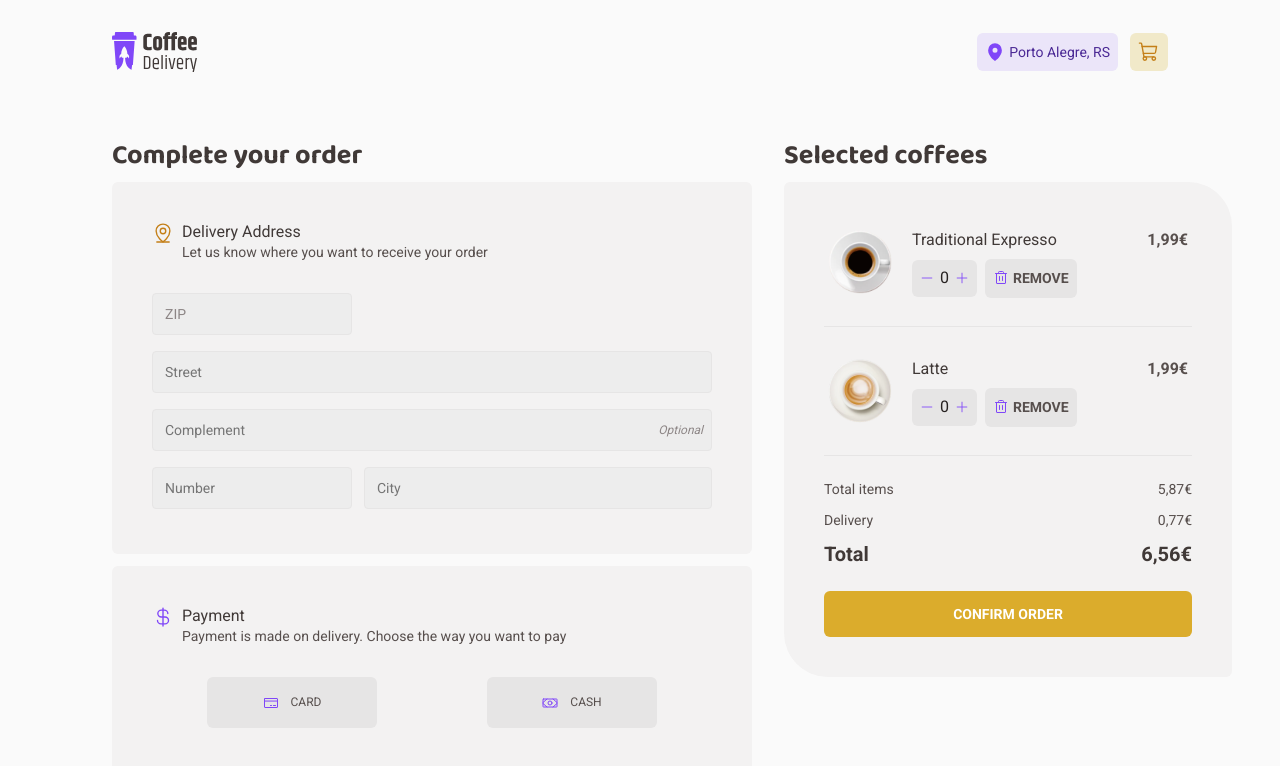
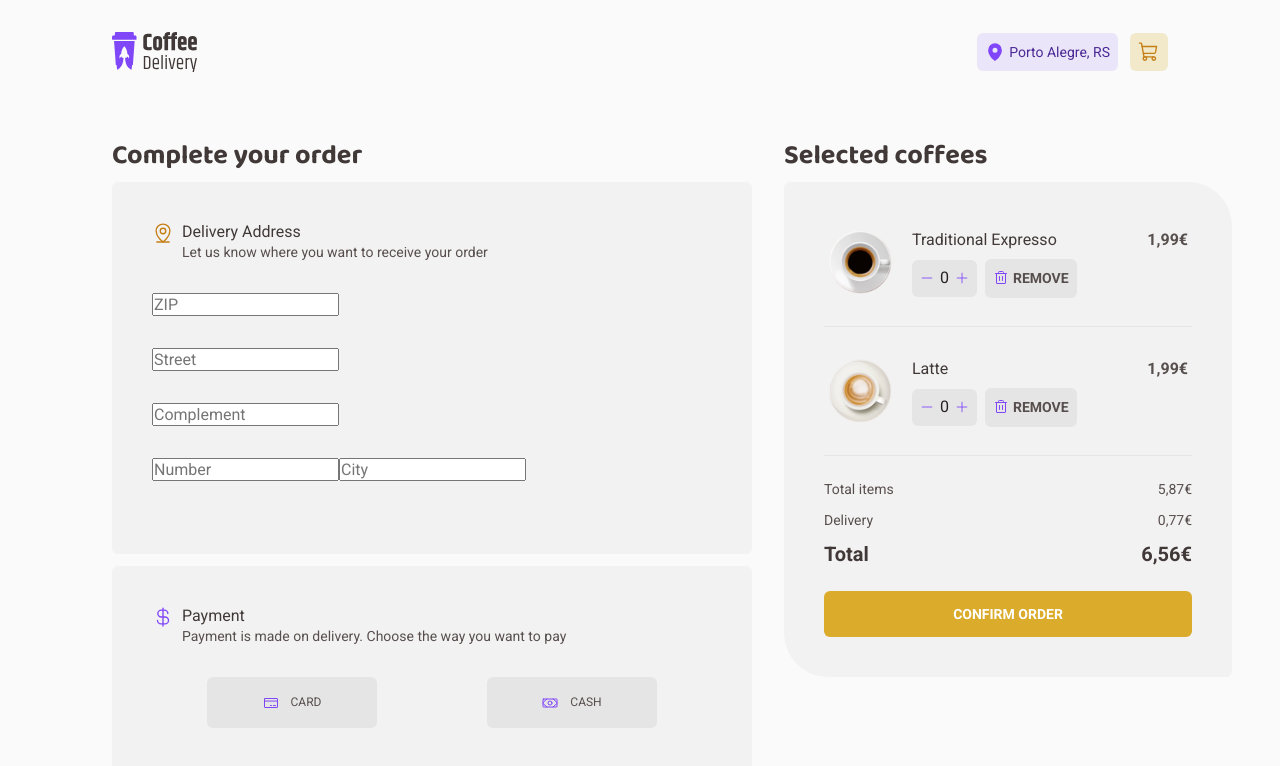
Before and after one commit to dmeneres/ignite-react-js-22.1-02-challenge, a React (Vite) app: page /checkout in a window 1280 px wide. Shown: the top 766 px of the page. Built offline with nearby package versions, Linux system fonts and the light colour scheme.

Commit message:
contexts created

```diff
--- a/package.json
+++ b/package.json
@@ -13,6 +13,7 @@
     "phosphor-react": "^1.4.1",
     "react": "^18.2.0",
     "react-dom": "^18.2.0",
+    "react-hook-form": "^7.39.1",
     "react-router-dom": "^6.4.3",
     "styled-components": "^5.3.6"
   },
--- a/src/App.tsx
+++ b/src/App.tsx
@@ -4,14 +4,17 @@ import { Router } from './Router'
 import { GlobalStyle } from './styles/global'
 import { defaultTheme } from './styles/themes/default'
 import { CoffeeCounterContextProvider } from './contexts/CoffeeCounterContext'
+import { CoffeeCartContext } from './contexts/CoffeeCartContext'
 
 function App() {
   return (
     <ThemeProvider theme={defaultTheme}>
       <BrowserRouter>
-        <CoffeeCounterContextProvider>
-          <Router />
-        </CoffeeCounterContextProvider>
+        <CoffeeCartContext>
+          <CoffeeCounterContextProvider>
+            <Router />
+          </CoffeeCounterContextProvider>
+        </CoffeeCartContext>
       </BrowserRouter>
       <GlobalStyle />
     </ThemeProvider>
--- /dev/null
+++ b/src/contexts/CoffeeCartContext.tsx
@@ -0,0 +1,77 @@
+import { createContext, ReactNode, useState } from 'react'
+
+interface Cart {
+  type: string
+  number: number
+}
+
+interface CartContextType {
+  handleChangeCart: (coffee: string, quantity: number) => void
+  handleShowCart: (type: 'full' | 'number') => Cart[] | number | undefined
+}
+
+export const CartContext = createContext({} as CartContextType)
+
+interface CoffeeCartContextProviderProps {
+  children: ReactNode
+}
+
+export function CoffeeCartContext({
+  children,
+}: CoffeeCartContextProviderProps) {
+  const [cart, setCart] = useState<Cart[]>([
+    { type: 'coffee-american', number: 0 },
+    { type: 'coffee-arab', number: 0 },
+    { type: 'coffee-capuccino', number: 0 },
+    { type: 'coffee-creamed-expresso', number: 0 },
+    { type: 'coffee-cuban', number: 2 },
+    { type: 'coffee-hawaiian', number: 0 },
+    { type: 'coffee-hot-chocolate', number: 0 },
+    { type: 'coffee-iced-expresso', number: 0 },
+    { type: 'coffee-irish', number: 0 },
+    { type: 'coffee-latte', number: 0 },
+    { type: 'coffee-macchiato', number: 0 },
+    { type: 'coffee-milk-with-coffee', number: 0 },
+    { type: 'coffee-mocaccino', number: 0 },
+    { type: 'coffee-expresso', number: 0 },
+  ])
+
+  function handleChangeCart(coffee: string, quantity: number) {
+    const coffeeIndex = cart.findIndex((coffeeObject) => {
+      return coffeeObject.type === coffee
+    })
+
+    const newCart = [...cart]
+
+    if (quantity !== 0) {
+      newCart[coffeeIndex].number += quantity
+    }
+
+    setCart(newCart)
+  }
+
+  function handleShowCart(type: 'full' | 'number') {
+    if (type === 'full') {
+      const fullCart: Cart[] = []
+      cart.map((element) =>
+        element.number !== 0 ? fullCart.push(element) : undefined,
+      )
+      return fullCart
+    } else if (type === 'number') {
+      let totalNumber = 0
+      cart.map((element) => (totalNumber += element.number))
+      return Number(totalNumber)
+    }
+  }
+
+  return (
+    <CartContext.Provider
+      value={{
+        handleChangeCart,
+        handleShowCart,
+      }}
+    >
+      {children}
+    </CartContext.Provider>
+  )
+}
--- a/src/contexts/CoffeeCounterContext.tsx
+++ b/src/contexts/CoffeeCounterContext.tsx
@@ -39,7 +39,7 @@ export function CoffeeCounterContextProvider({
 
   function handleChangeCoffeeCounter(coffee: string, change: string) {
     const coffeeIndex = coffeeCounter.findIndex((coffeeObject) => {
-      return (coffeeObject.type = coffee)
+      return coffeeObject.type === coffee
     })
 
     const newCoffeeCounter = [...coffeeCounter]
@@ -57,10 +57,10 @@ export function CoffeeCounterContextProvider({
 
   function showCoffeeNumber(coffee: string) {
     const coffeeIndex = coffeeCounter.findIndex((coffeeObject) => {
-      return (coffeeObject.type = coffee)
+      return coffeeObject.type === coffee
     })
 
-    const coffeeNumber = coffeeCounter[coffeeIndex].type
+    const coffeeNumber = coffeeCounter[coffeeIndex].number
 
     return Number(coffeeNumber)
   }
--- a/src/pages/Checkout/index.tsx
+++ b/src/pages/Checkout/index.tsx
@@ -24,14 +24,21 @@ import {
 import traditionalExpresso from '../../assets/coffee-expresso.svg'
 import latte from '../../assets/coffee-latte.svg'
 import { useState } from 'react'
+import { useForm } from 'react-hook-form'
 
 // const coffeeList = coffees.coffees
 
 export function Checkout() {
+  const { register, handleSubmit } = useForm()
   const [counter, setCounter] = useState<number>(0)
 
+  function handleCreateNewOrder(data: any) {
+    console.log(data)
+  }
+
   return (
-    <Container>
+    <Container onSubmit={handleSubmit(handleCreateNewOrder)} action="">
+      {/* <form onSubmit={handleSubmit(handleCreateNewOrder)} action=""> */}
       <CompleteYourOrder>
         <h2>Complete your order</h2>
         <AddressForm>
@@ -45,17 +52,21 @@ export function Checkout() {
             </div>
           </div>
 
-          <form action="">
-            <input type="number" placeholder="ZIP" name="zip" />
-            <input type="text" placeholder="Street" name="street" />
-            <div id="optional" data-required="Optional">
-              <input type="text" placeholder="Complement" name="complement" />
-            </div>
-            <div>
-              <input type="number" placeholder="Number" name="number" />
-              <input type="text" placeholder="City" name="city" />
-            </div>
-          </form>
+          {/* <form onSubmit={handleSubmit(handleCreateNewOrder)} action=""> */}
+          <input type="number" placeholder="ZIP" {...register('zip')} />
+          <input type="text" placeholder="Street" {...register('street')} />
+          <div id="optional" data-required="Optional">
+            <input
+              type="text"
+              placeholder="Complement"
+              {...register('complement')}
+            />
+          </div>
+          <div>
+            <input type="number" placeholder="Number" {...register('number')} />
+            <input type="text" placeholder="City" {...register('city')} />
+          </div>
+          {/* </form> */}
         </AddressForm>
         <PaymentMethod>
           <div id="sentence">
@@ -69,11 +80,11 @@ export function Checkout() {
           </div>
 
           <div id="options">
-            <button>
+            <button type="button">
               <CreditCard size={16} color="#8047F8" />
               <p>Card</p>
             </button>
-            <button>
+            <button type="button">
               <Money size={16} color="#8047F8" />
               <p>Cash</p>
             </button>
@@ -164,6 +175,7 @@ export function Checkout() {
           <button type="submit">CONFIRM ORDER</button>
         </SelectedCoffeesCard>
       </SelectedCoffees>
+      {/* </form> */}
     </Container>
   )
 }
--- a/src/pages/Checkout/styles.ts
+++ b/src/pages/Checkout/styles.ts
@@ -1,6 +1,6 @@
 import styled from 'styled-components'
 
-export const Container = styled.div`
+export const Container = styled.form`
   padding-top: 40px;
   display: flex;
   gap: 32px;
```
Also changed, not shown: src/pages/Home/OurCoffees/CoffeeCard/index.tsx (+0 -10 lines), 1 other file (tests, documents, lock files or other folders).
